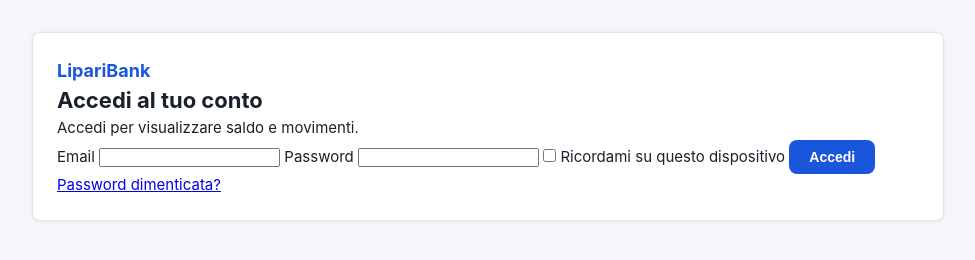
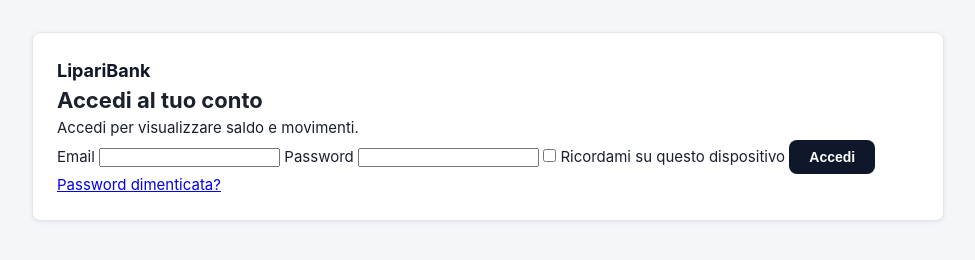
Before and after one commit to MCitec/corsoFE, a website: page login.html in a window 1280 px wide. Shown: the whole page, without its empty margins (152-1127 px from the left). Drawn offline with nearby package versions, Linux system fonts and the light colour scheme; files that its build step writes are made by us from their sources.

Commit message:
style(theme): darken primary color for dark theme

```diff
--- a/scss/_variables.scss
+++ b/scss/_variables.scss
@@ -1,4 +1,4 @@
-$color-primary:       #1a56db;
+$color-primary:       #0f172a;
 $color-primary-hover: #1346c0;
 $color-primary-text:  #ffffff;
 
```
